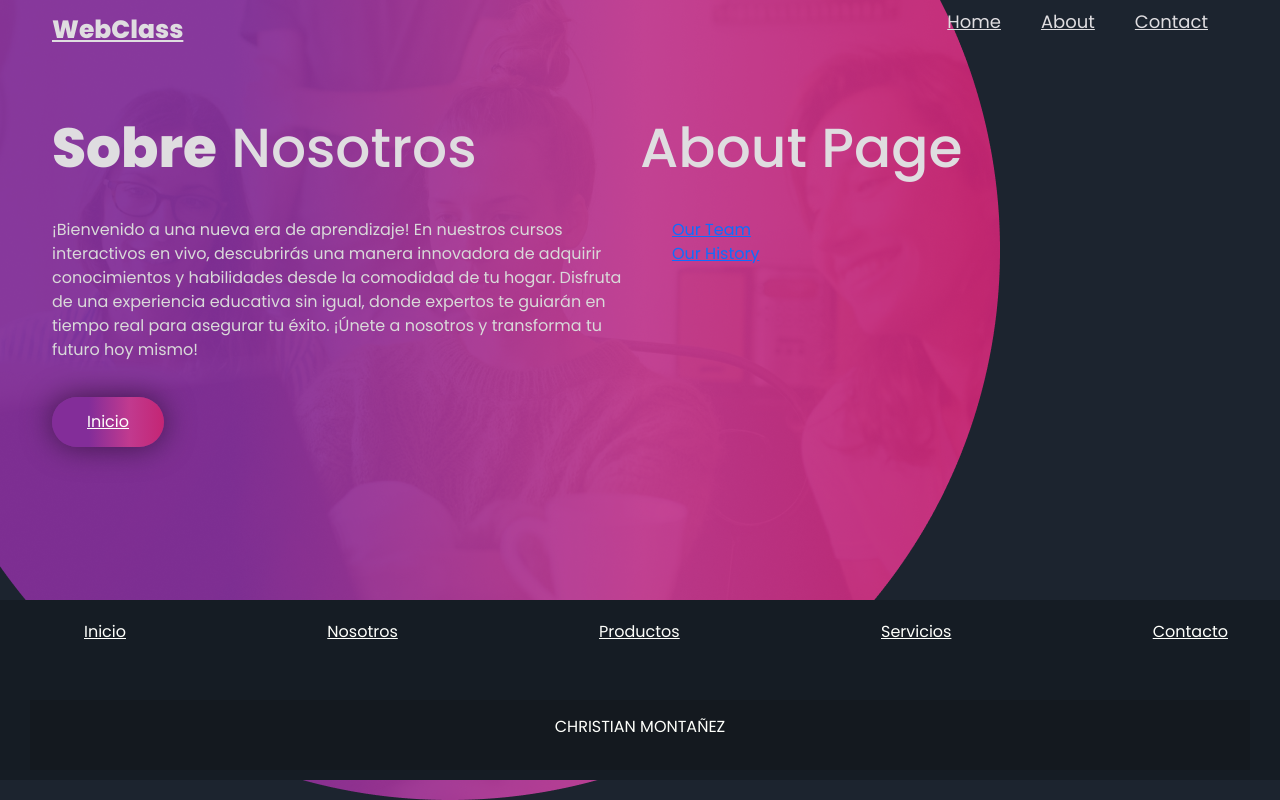
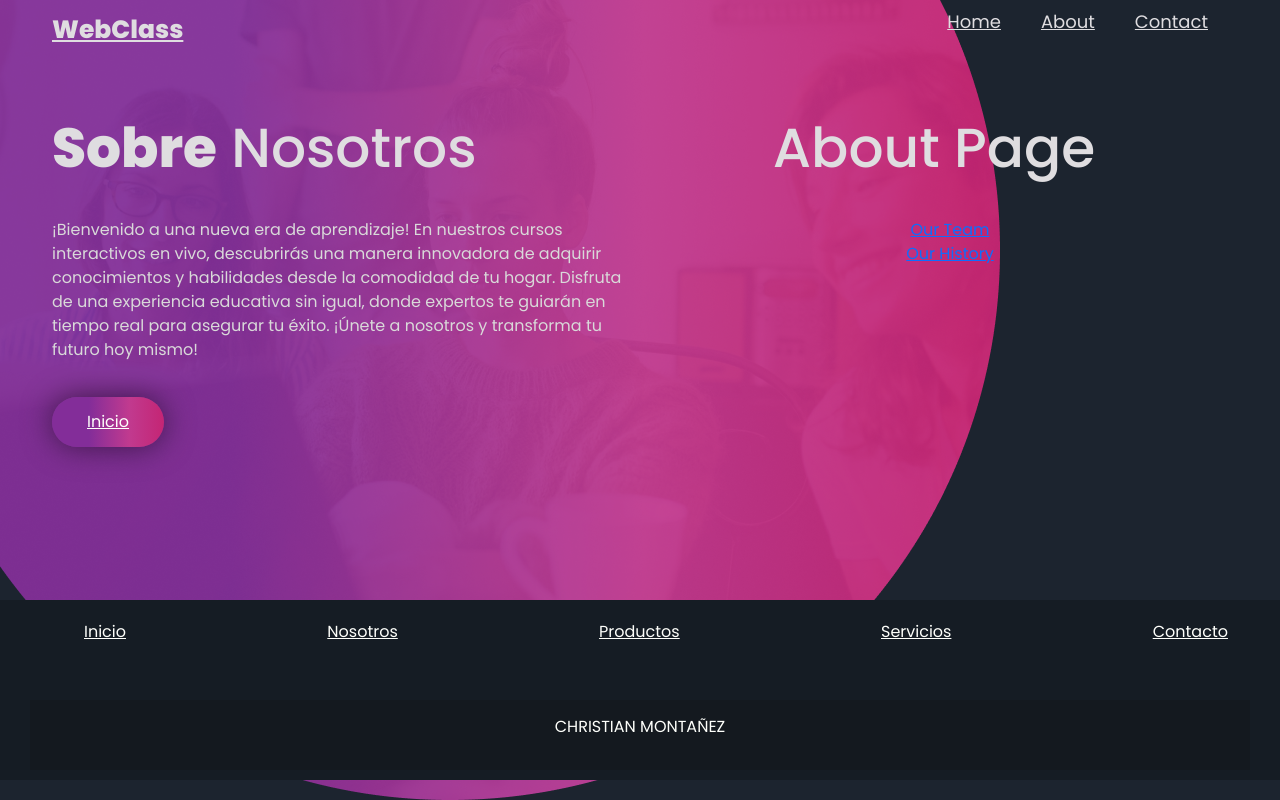
Before and after one commit to ChristianCMont/My-Web-Educativa, a React (Create React App) app: page /about in a window 1280 px wide. Built offline with nearby package versions, Linux system fonts and the light colour scheme.

Commit message:
Abaut 1.4 text center

```diff
--- a/src/components/About.js
+++ b/src/components/About.js
@@ -32,8 +32,9 @@ const About = () => {
 
 
           <div class="header-txt">
-        <h1>About Page</h1>
-        <ul>
+
+        <h1 className="text-center">About Page</h1>
+        <ul className="text-center">
           <li><Link to={`${match.url}/team`}>Our Team</Link></li>
           <li><Link to={`${match.url}/history`}>Our History</Link></li>
         </ul>
```
